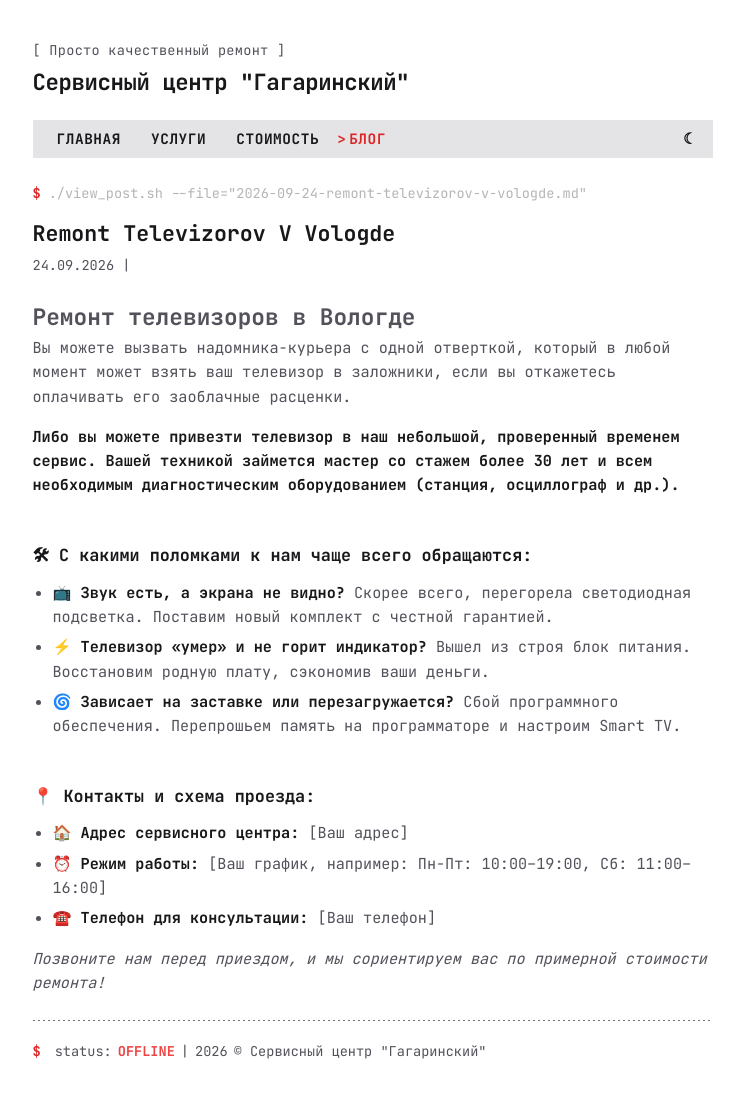
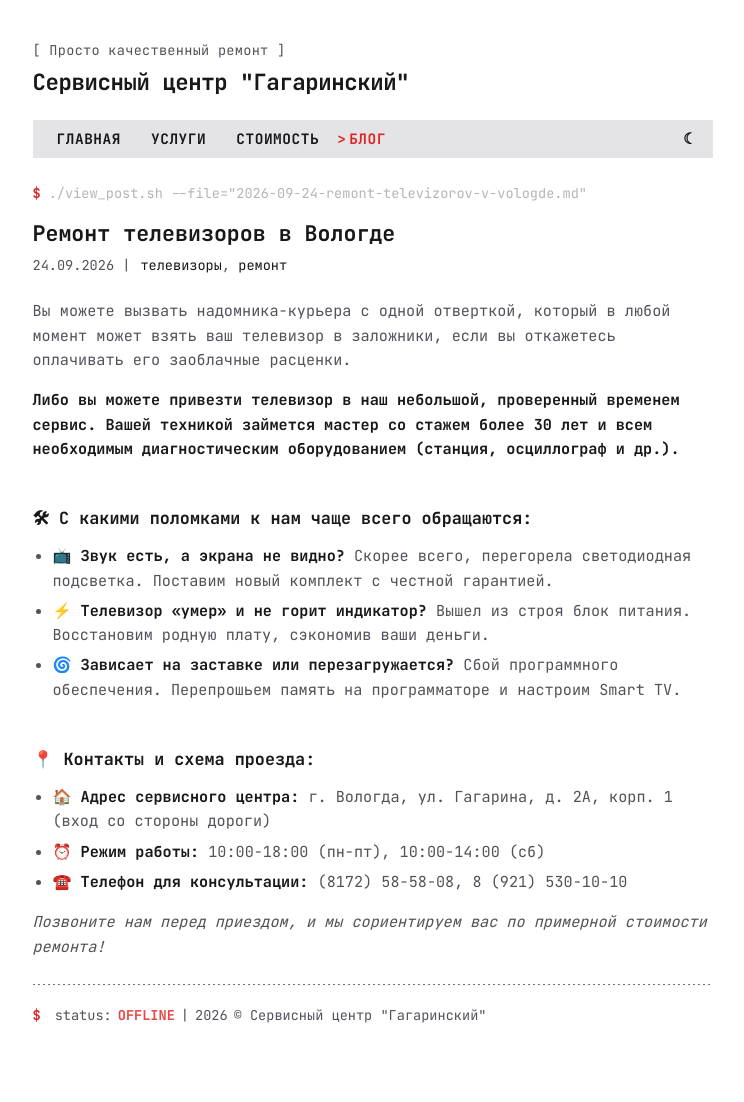
Before and after one commit to polinom11/polinom11.github.io, a Jekyll site: the page built from _posts/2026-09-24-remont-televizorov-v-vologde.md, in a window 1280 px wide. Shown: the whole page, without its empty margins (260-1004 px from the left). Built offline with Jekyll 4.4.1, drawn with Linux system fonts in a browser that asks for light colours; our own code applies the rules of GitHub Pages for plain Markdown files; after the commit the page ends 1065 px from its top, so only the background shows below that.

Commit message:
Update 2026-09-24-remont-televizorov-v-vologde.md

```diff
--- a/_posts/2026-09-24-remont-televizorov-v-vologde.md
+++ b/_posts/2026-09-24-remont-televizorov-v-vologde.md
@@ -1,4 +1,11 @@
-# Ремонт телевизоров в Вологде
+---
+layout: post
+title: Ремонт телевизоров в Вологде
+date: 2026-09-24
+tags:
+- телевизоры
+- ремонт
+---
 
 Вы можете вызвать надомника-курьера с одной отверткой, который в любой момент может взять ваш телевизор в заложники, если вы откажетесь оплачивать его заоблачные расценки.
 
@@ -16,8 +23,8 @@
 
 ### 📍 Контакты и схема проезда:
 
-* 🏠 **Адрес сервисного центра:** [Ваш адрес]
-* ⏰ **Режим работы:** [Ваш график, например: Пн-Пт: 10:00–19:00, Сб: 11:00–16:00]
-* ☎️ **Телефон для консультации:** [Ваш телефон]
+* 🏠 **Адрес сервисного центра:** г. Вологда, ул. Гагарина, д. 2А, корп. 1 (вход со стороны дороги)
+* ⏰ **Режим работы:** 10:00-18:00 (пн-пт), 10:00-14:00 (сб)
+* ☎️ **Телефон для консультации:** (8172) 58-58-08, 8 (921) 530-10-10
 
 *Позвоните нам перед приездом, и мы сориентируем вас по примерной стоимости ремонта!*
```
